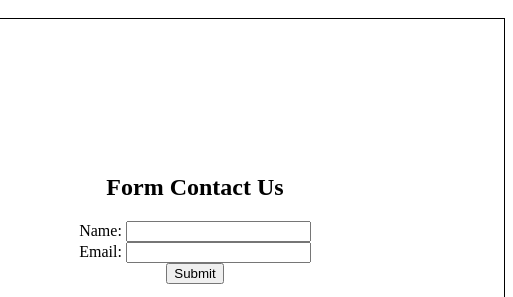
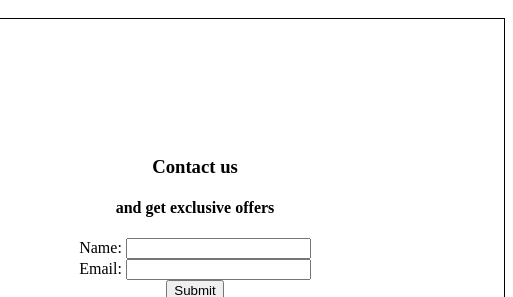
Before and after one commit to revou-fundamental-course/17-feb-25-yohanesjily, a plain HTML site: page index.html in a window 1280 px wide. Shown: the part 169-466 px from the top of the page, 767-1280 px from the left. Drawn offline with Linux system fonts and the light colour scheme.

Commit message:
update form contact us

```diff
--- a/index.html
+++ b/index.html
@@ -41,7 +41,10 @@
 
          <!--Form Contact Us-->
          <aside class="main-container">
-            <header><h2>Form Contact Us</h2></header>
+            <header>
+                <p><h1>Contact us</h1></p>
+                <p><h4>and get exclusive offers</h4></p>
+            </header>
 
             <!--Form Validation-->
             <form>
```
